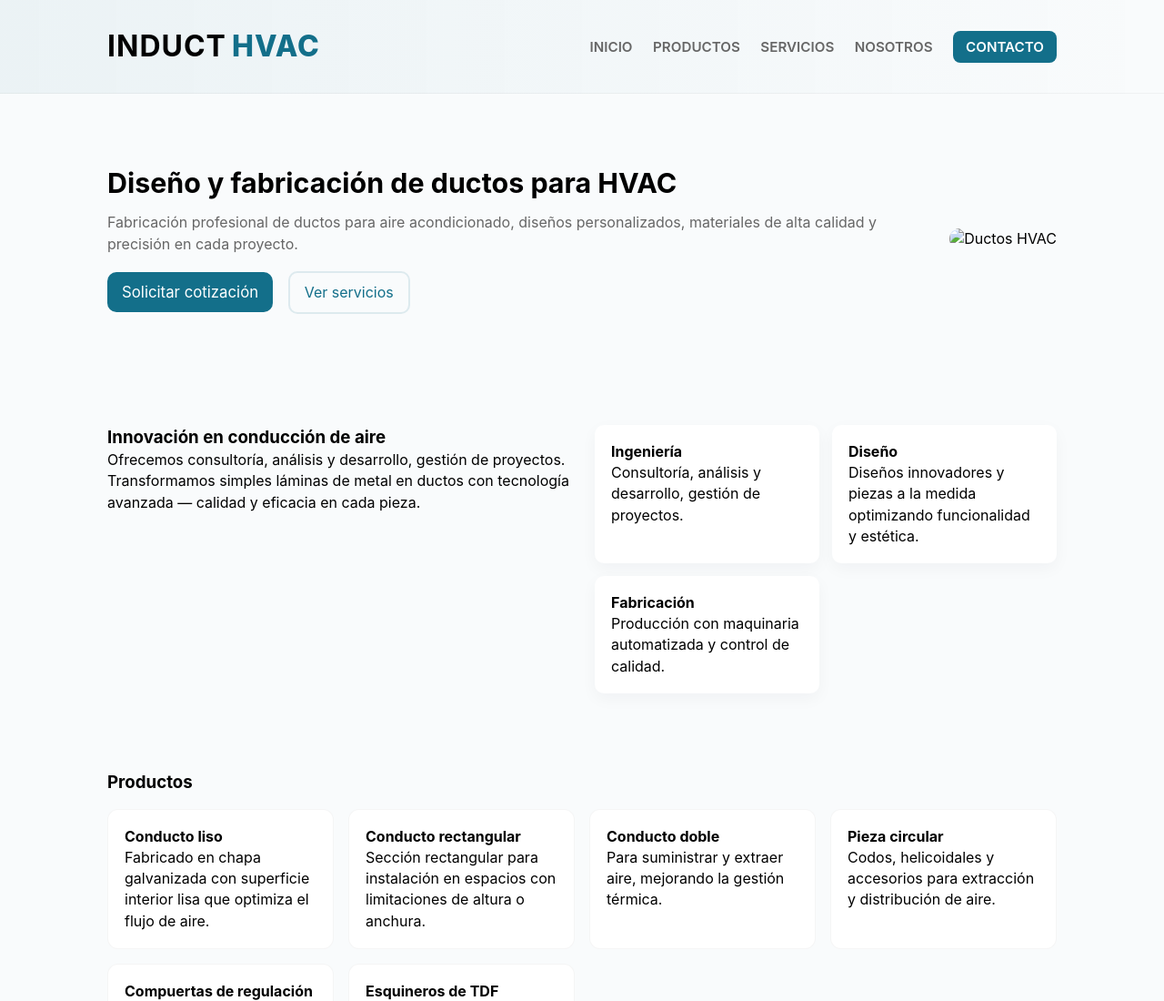
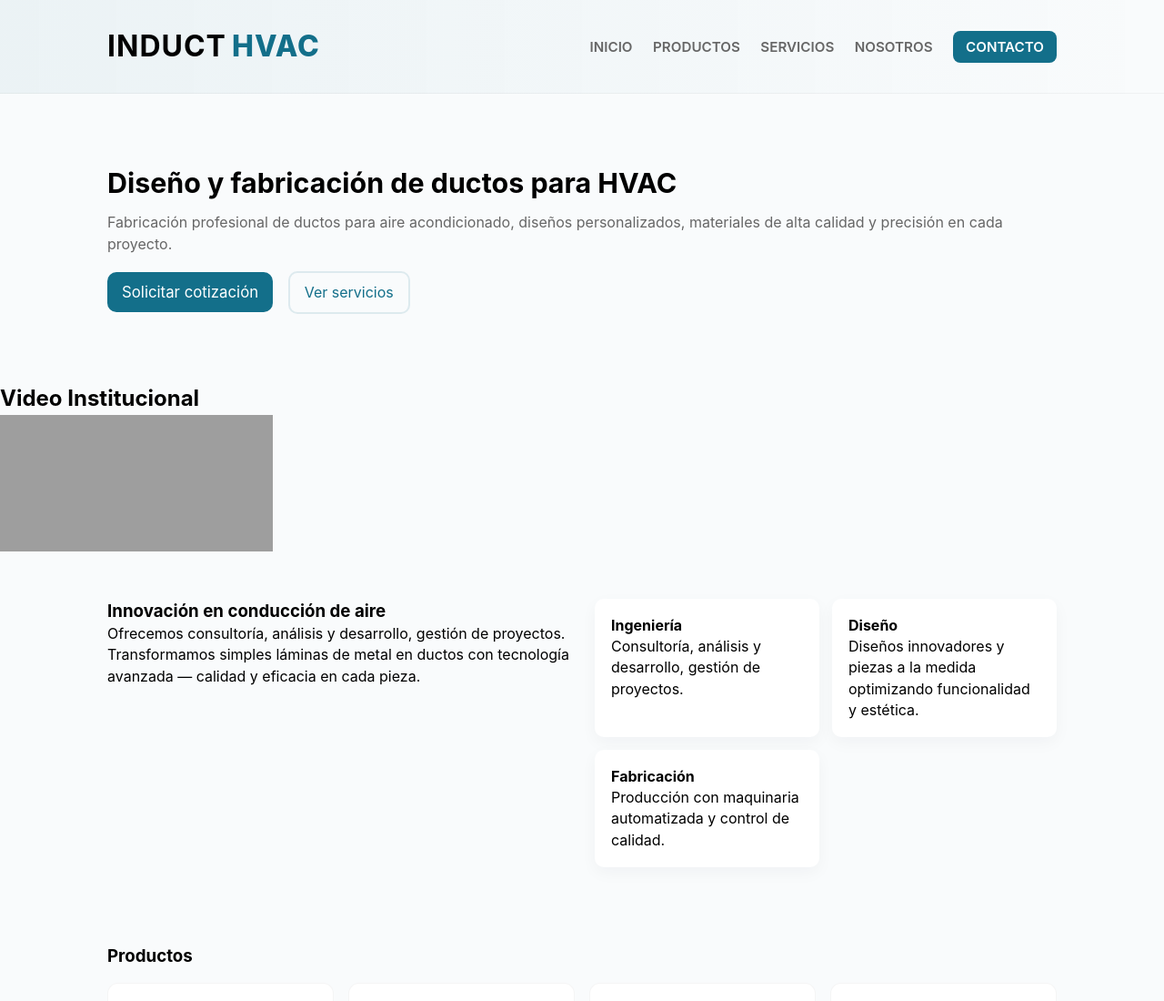
Before and after one commit to inductjm/site, a plain HTML site: page index.html in a window 1280 px wide. Shown: the top 1100 px of the page at 91% size. Drawn offline with Linux system fonts and the light colour scheme; grey boxes are pictures that could not be loaded.

Commit message:
Refactor main section and add video section

```diff
--- a/index.html
+++ b/index.html
@@ -21,21 +21,36 @@
   </header>
 
 <main>
+  <!-- HERO -->
   <section id="inicio" class="hero">
     <div class="container">
       <div class="hero-text">
         <h2>Diseño y fabricación de ductos para HVAC</h2>
-          <p>Fabricación profesional de ductos para aire acondicionado, diseños personalizados, materiales de alta calidad y precisión en cada proyecto.</p>
+        <p>
+          Fabricación profesional de ductos para aire acondicionado, diseños personalizados,
+          materiales de alta calidad y precisión en cada proyecto.
+        </p>
         <div class="hero-cta">
           <a href="#contacto" class="btn large">Solicitar cotización</a>
           <a href="#servicios" class="btn ghost">Ver servicios</a>
         </div>
       </div>
-        <div class="hero-image">
-          <img src="assets/ducts-placeholder.jpg" alt="Ductos HVAC" />
-        </div>
     </div>
   </section>
+
+  <!-- VIDEO -->
+  <section class="video-section">
+    <h2>Video Institucional</h2>
+    <div class="video-container">
+      <iframe
+        src="https://www.youtube.com/embed/TU_ID_DEL_VIDEO"
+        title="Video Institucional"
+        frameborder="0"
+        allowfullscreen>
+      </iframe>
+    </div>
+  </section>
+</main>
 
     <section id="nosotros" class="about">
       <div class="container grid-2">
```
Lines whose indentation alone changed are shown as unchanged.
